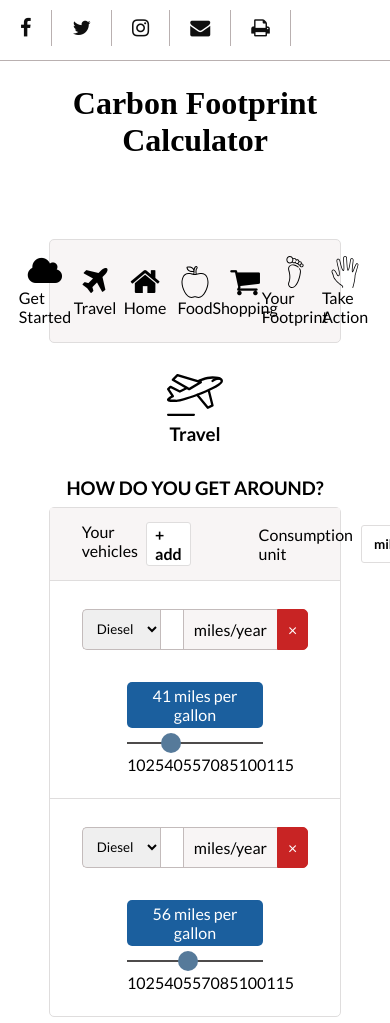
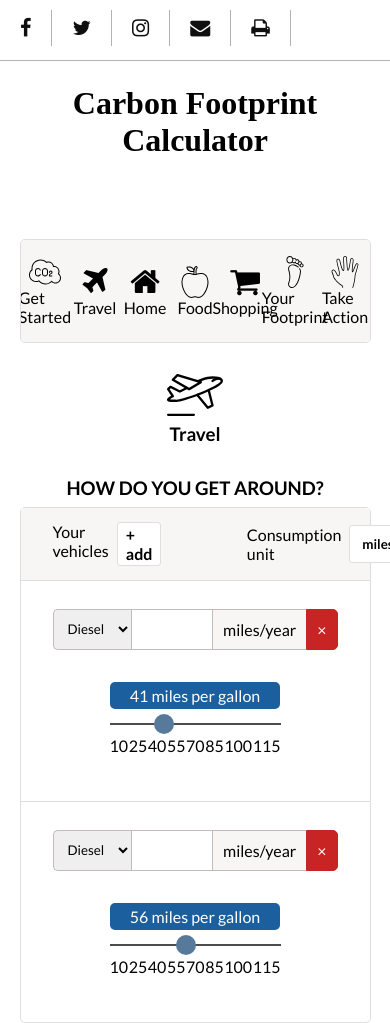
Before and after one commit to Steph-crown/carbon-footprint-calc-ui, a plain HTML site: page index.html in a window 390 px wide. Shown: the top 1023 px of the page. Drawn offline with Linux system fonts and the light colour scheme; a web font is replaced by a local one.

Commit message:
started mobile responsiveness

```diff
--- a/css/index.css
+++ b/css/index.css
@@ -157,3 +157,15 @@ input {
     border-radius: 5px;
     color: white;
 }
+
+@media (max-width: 800px) {
+    header nav, section {
+        width: 90%;
+    }
+    header nav {
+        overflow-x: scroll;
+    }
+    /* header nav div {
+        width: 490px;
+    } */
+}
--- a/css/slide.css
+++ b/css/slide.css
@@ -1,6 +1,6 @@
 .slidecontainer {
     width: 60%;
-    margin: 10px auto;
+    margin: 10px auto 32px auto;
 }
 
 
--- a/index.html
+++ b/index.html
@@ -23,7 +23,7 @@
         <h1>Carbon Footprint Calculator</h1>
         <nav class='flex'>
             <div class="nav-part">
-                <i class="fa fa-cloud"></i>
+                <img src="./assets/co2-cloud.svg" alt="">
                 <h4>Get Started</h4>
             </div>
             <div class="nav-part">
```
Also changed, not shown: assets/co2-cloud.svg (added).
